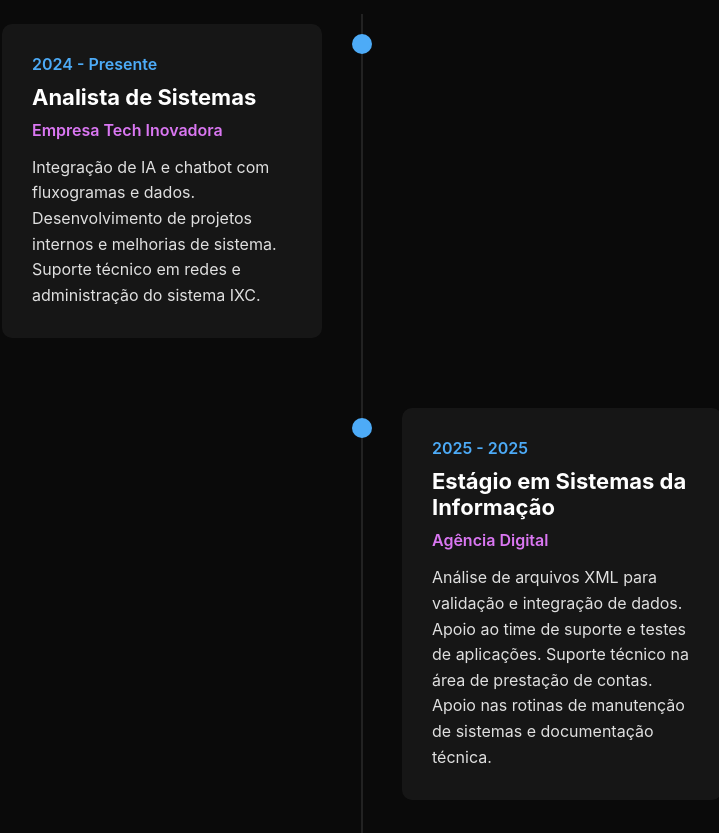
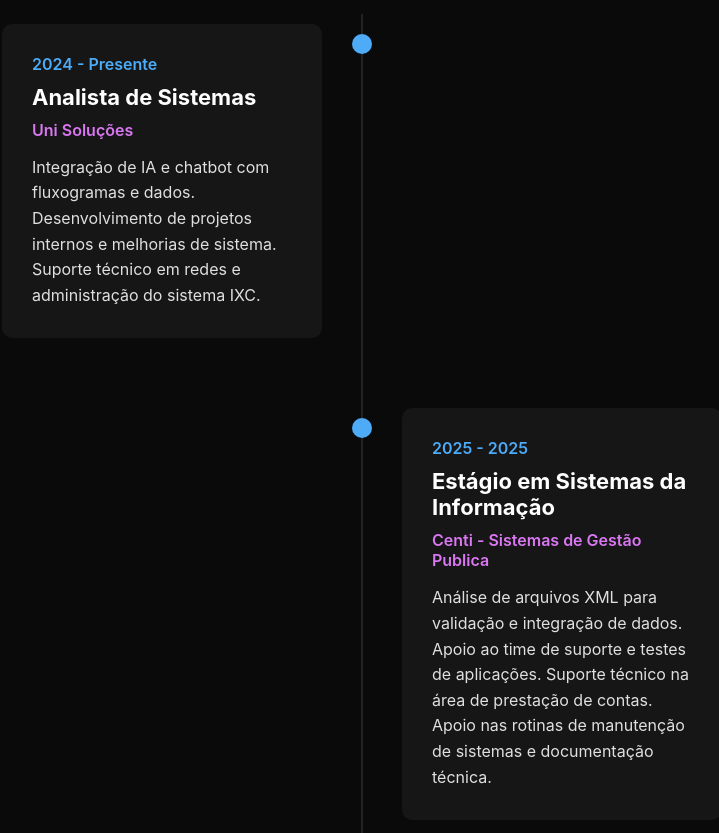
Before and after one commit to EduardoRSaless/EduardoRSaless.github.io, a plain HTML site: page index.html in a window 1280 px wide. Shown: the part 1880-2713 px from the top of the page, without its empty margins (278-997 px from the left). Drawn offline with Linux system fonts and the light colour scheme.

Commit message:
Atualiza landing page

```diff
--- a/index.html
+++ b/index.html
@@ -198,7 +198,7 @@
                     <div class="timeline-content">
                         <div class="timeline-date">2024 - Presente</div>
                         <h3 class="timeline-title">Analista de Sistemas</h3>
-                        <span class="timeline-company">Empresa Tech Inovadora</span>
+                        <span class="timeline-company">Uni Soluções</span>
                         <p class="timeline-description">
                             Integração de IA e chatbot com fluxogramas e dados.
                             Desenvolvimento de projetos internos e melhorias de sistema.
@@ -210,7 +210,7 @@
                     <div class="timeline-content">
                         <div class="timeline-date">2025 - 2025</div>
                         <h3 class="timeline-title">Estágio em Sistemas da Informação</h3>
-                        <span class="timeline-company">Agência Digital </span>
+                        <span class="timeline-company">Centi - Sistemas de Gestão Publica </span>
                         <p class="timeline-description">
                             Análise de arquivos XML para validação e integração de dados.
                             Apoio ao time de suporte e testes de aplicações.
```
